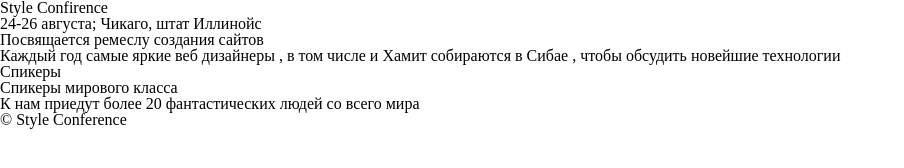
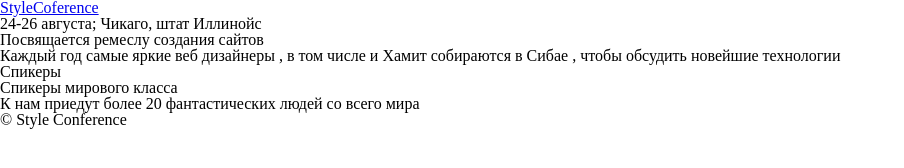
Before and after one commit to Khamitamantaev/htmlcsslearning, a plain HTML site: page index.html in a window 1280 px wide. Shown: the whole page, without its empty margins (0-904 px from the left). Drawn offline with Linux system fonts and the light colour scheme.

Commit message:
Превращение текста Style Conference в ссылку

```diff
--- a/index.html
+++ b/index.html
@@ -7,7 +7,8 @@
 	</head>
 	    <body>
 	    	<header>
-	    		<h1>Style Confirence</h1>
+	    		<h1>
+	    			<a href="index.html">StyleCoference</a></h1>
 	    		<h3>24&dash;26 августа; Чикаго, штат Иллинойс</h3>
 	    	</header>
 			<section>
```
